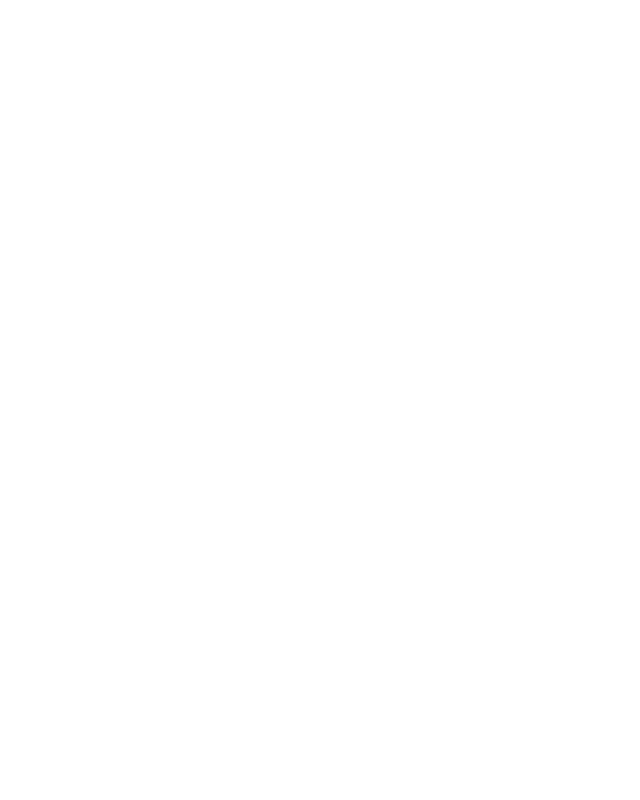
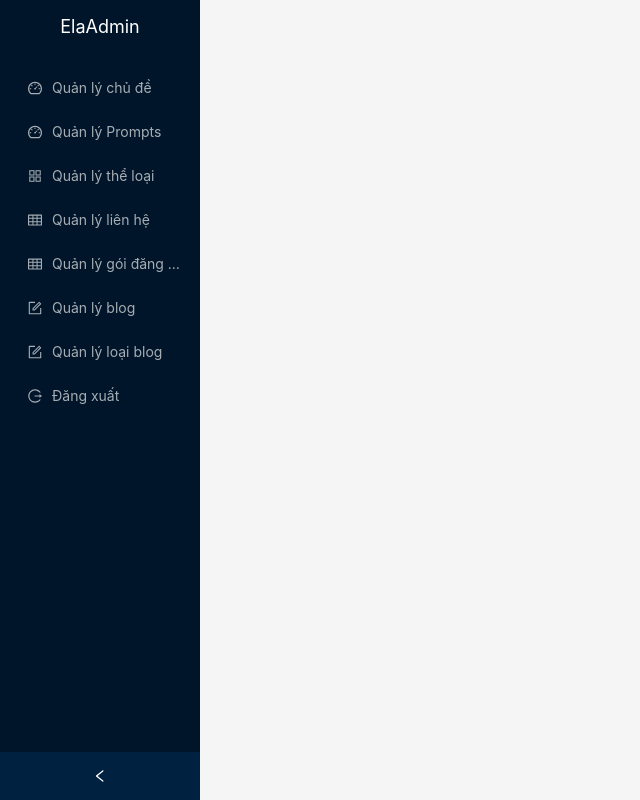
Before and after one commit to haiduong2703/prompt-ai-fe, a React (Create React App) app: page / in a window 1280 px wide. Before the commit this address had no page. Shown: the whole page, without its empty margins (0-640 px from the left). Built offline with nearby package versions, Linux system fonts and the light colour scheme.

Commit message:
config build fe

```diff
--- a/src/routes/Routes.jsx
+++ b/src/routes/Routes.jsx
@@ -25,14 +25,14 @@
   const { user } = useContext(UserContext); // Lấy user từ Context API
   //const isAdmin = user && user.role === 2; // Kiểm tra role
   const isAdmin = true; // Thay đổi logic này theo cách bạn xác định role
-  console.log(isAdmin);
+  console.log("isAdmin", isAdmin);
   useEffect(() => {
     document.title = "Promp";
   }, []);
   return (
     <Routes>
       {isAdmin ? (
-        <Route path="/admin" element={<AdminLayout />}>
+        <Route path="/" element={<AdminLayout />}>
           <Route path="topic" element={<TopicAdmin />} />
           <Route path="prompt" element={<PromptList />} />
           <Route path="category" element={<CategoryManager />} />
--- a/src/services/api.js
+++ b/src/services/api.js
@@ -1,7 +1,7 @@
 // src/services/api.js
 import axios from 'axios';
 
-const API_URL = 'http://160.25.80.25:5000/api';
+const API_URL = 'http://prom.vn:5000/api';
 // const API_URL = '/api';
 // const API_URL = 'http://localhost:5000/api';
 
```
Also changed, not shown: 2 other files (tests, documents, lock files or other folders).
